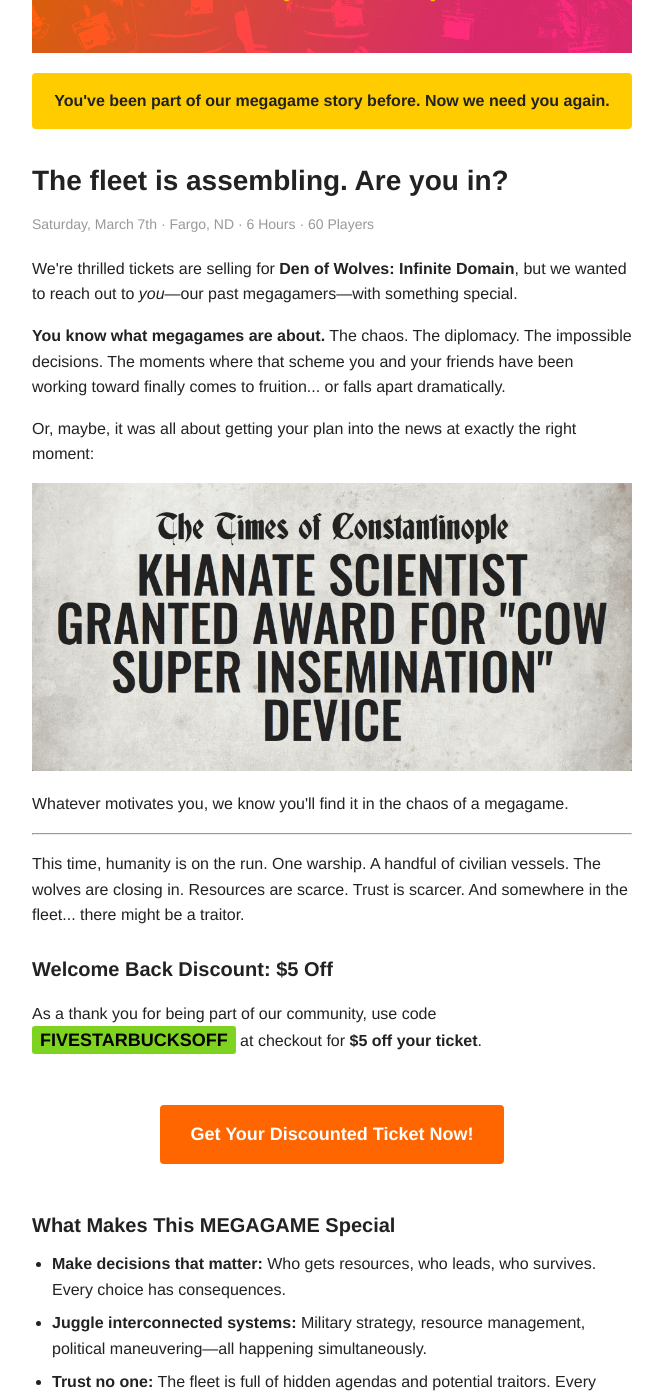
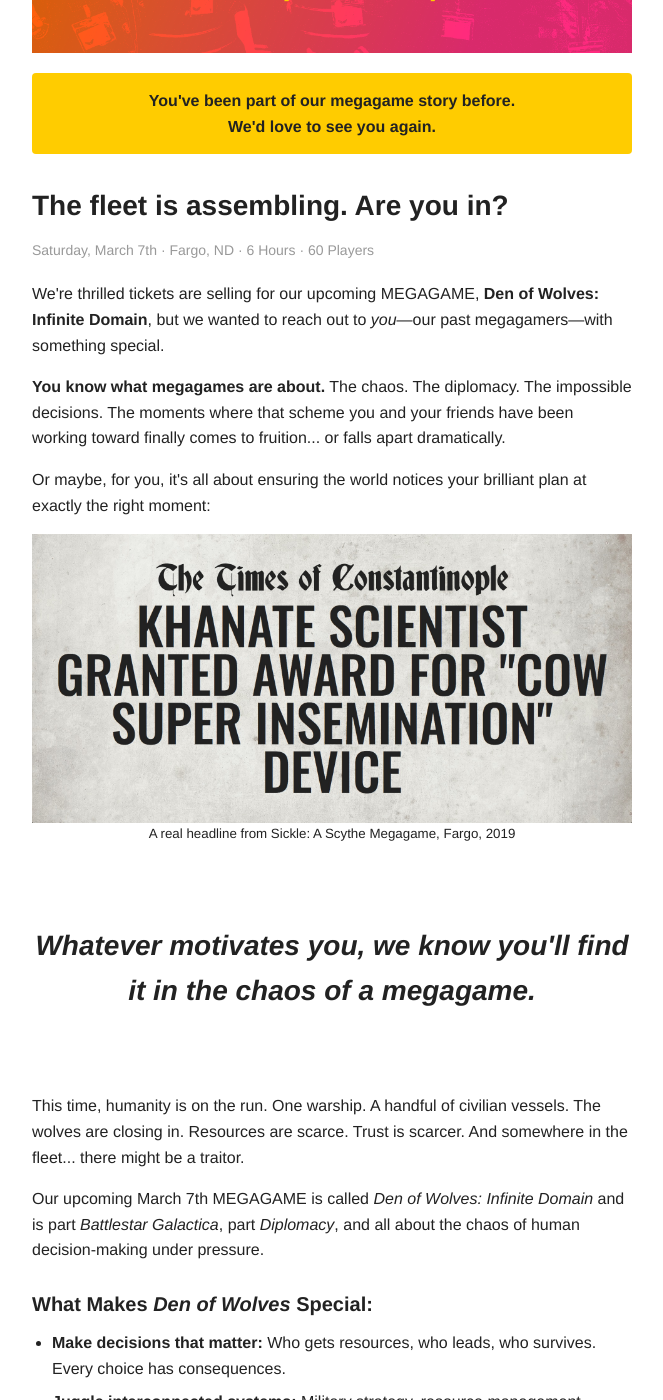
Before and after one commit to jedlimke/prairiefiregaming.com, a Jekyll site: the page email-template-dow-2026-2.html, which Jekyll copies as it is, in a window 1280 px wide and 1400 px high, scrolled down 282 px. Shown: the whole window, without its empty margins (308-971 px from the left). Built offline with Jekyll 4.4.1, drawn with Linux system fonts in a browser that asks for light colours; some of the changed text lies outside the part shown.

Commit message:
updated copy.

```diff
--- a/email-template-dow-2026-2.html
+++ b/email-template-dow-2026-2.html
@@ -96,50 +96,52 @@
     </a>
 
     <div class="welcome-back">
-        You've been part of our megagame story before. Now we need you again.
+        You've been part of our megagame story before.<br />We'd love to see you again.
     </div>
 
     <h1>The fleet is assembling. Are you in?</h1>
 
     <p class="event-meta">Saturday, March 7th · Fargo, ND · 6 Hours · 60 Players</p>
 
-    <p>We're thrilled tickets are selling for <strong>Den of Wolves: Infinite Domain</strong>, but we wanted to reach out to <em>you</em>—our past megagamers—with something special.</p>
+    <p>We're thrilled tickets are selling for our upcoming MEGAGAME, <strong>Den of Wolves: Infinite Domain</strong>, but we wanted to reach out to <em>you</em>—our past megagamers—with something special.</p>
 
     <p><strong>You know what megagames are about.</strong> The chaos. The diplomacy. The impossible decisions. The moments where that scheme you and your friends have been working toward finally comes to fruition... or falls apart dramatically.</p>
 
-	<p>Or, maybe, it was all about getting your plan into the news at exactly the right moment:</p>
+	<p>Or maybe, for you, it's all about ensuring the world notices your brilliant plan at exactly the right moment:</p>
 
-	<img src="https://prairiefiregaming.com/assets/megagames/sickle-khanate-scientist.jpg" alt="The most ridiculous headline to come out of Sickle, 2019" class="hero">
+	<img src="https://prairiefiregaming.com/assets/megagames/sickle-khanate-scientist.jpg" alt="A real headline from Sickle: A Scythe Megagame, Fargo, 2019" class="hero" style="margin-bottom: 0;">
+	<small style="text-align: center; display: block;">A real headline from Sickle: A Scythe Megagame, Fargo, 2019</small>
 
-	<p>Whatever motivates you, we know you'll find it in the chaos of a megagame.</p>
-
-	<hr />
+    <h1 style="margin: 80px 0; text-align: center; font-style: italic;">Whatever motivates you, we know you'll find it in the chaos of a megagame.</h1>
 
 	<p>This time, humanity is on the run. One warship. A handful of civilian vessels. The wolves are closing in. Resources are scarce. Trust is scarcer. And somewhere in the fleet... there might be a traitor.</p>
 
-    <h2>Welcome Back Discount: $5 Off</h2>
+	<p>Our upcoming March 7th MEGAGAME is called <em>Den of Wolves: Infinite Domain</em> and is part <em>Battlestar Galactica</em>, part <em>Diplomacy</em>, and all about the chaos of human decision-making under pressure.</p>
 
-    <p>As a thank you for being part of our community, use code <strong style="background-color: #7ED321; color: #000; padding: 4px 8px; border-radius: 3px; font-size: 18px;">FIVESTARBUCKSOFF</strong> at checkout for <strong>$5 off your ticket</strong>.</p>
-
-    <p style="text-align: center; margin-top: 30px;">
-        <a href="https://app.tickettailor.com/events/prairiefiregaming/2006278" class="cta">Get Your Discounted Ticket Now!</a>
-    </p>
-
-    <h2>What Makes This MEGAGAME Special</h2>
+    <h2>What Makes <em>Den of Wolves</em> Special:</h2>
     <ul>
         <li><strong>Make decisions that matter:</strong> Who gets resources, who leads, who survives. Every choice has consequences.</li>
         <li><strong>Juggle interconnected systems:</strong> Military strategy, resource management, political maneuvering—all happening simultaneously.</li>
+        <li><strong>A dozen ships, dozens of perspectives:</strong> The fleet is made up of multiple ships, each with its own crew and objectives. Understanding the perspectives of others is key to survival.</li>
         <li><strong>Trust no one:</strong> The fleet is full of hidden agendas and potential traitors. Every decision could be a trap.</li>
         <li><strong>Support great causes:</strong> Every dollar of profit is going to causes that make real, meaninful impacts in our local community: Extra Life (Sanford Children's Hospital), ACLU of Minnesota, River Keepers, and Prairie Public Broadcasting.</li>
     </ul>
 
     <a href="https://prairiefiregaming.com/megagames/den-of-wolves-2026/">
-        <img src="https://prairiefiregaming.com/assets/megagames/dow--donation-recipients-black.svg" alt="Den of Wolves: Infinite Domain" class="hero">
+        <img src="https://prairiefiregaming.com/assets/megagames/dow--donation-recipients-black.svg" alt="Den of Wolves: Infinite Domain" class="hero" style="margin-top: 20px;">
     </a>
 
-    <p style="text-align: center; margin-top: 30px;">
-        <a href="https://prairiefiregaming.com/megagames/den-of-wolves-2026/" class="cta">Learn More</a>
-    </p>
+    <h1 style="margin: 80px 0; text-align: center; font-style: italic;">See you in the fleet!</h1>
+
+    <div class="welcome-back" style="padding: 15px; font-weight: normal;">
+	<div style="font-size: 1.5em; margin-bottom: 15px; margin-top: 10px; font-weight: bold;">Limited time exclusive discount</div>
+
+		As a thank you for being part of our community, use code <strong style="background-color: #ffffff; color: #000; padding: 4px 8px; border-radius: 3px; font-size: 18px; margin: 0 8px;">HEREWEGOAGAIN</strong> at checkout for <strong>$10 off your ticket</strong>.
+
+	<small style="margin-top: 15px; display: block;">This code is <strong>LIMITED TO TEN REDEMPTIONS</strong> and expires at midnight on <strong>Friday the 13th</strong> of February, so be sure to sign up now!</small>
+        <a href="https://app.tickettailor.com/events/prairiefiregaming/2006278" class="cta">Get Your Tickets Now!</a>
+
+	</div>
 
     <div class="footer">
         <p>Questions? Contact us at <a href="mailto:info@prairiefiregaming.com">info@prairiefiregaming.com</a></p>
```
